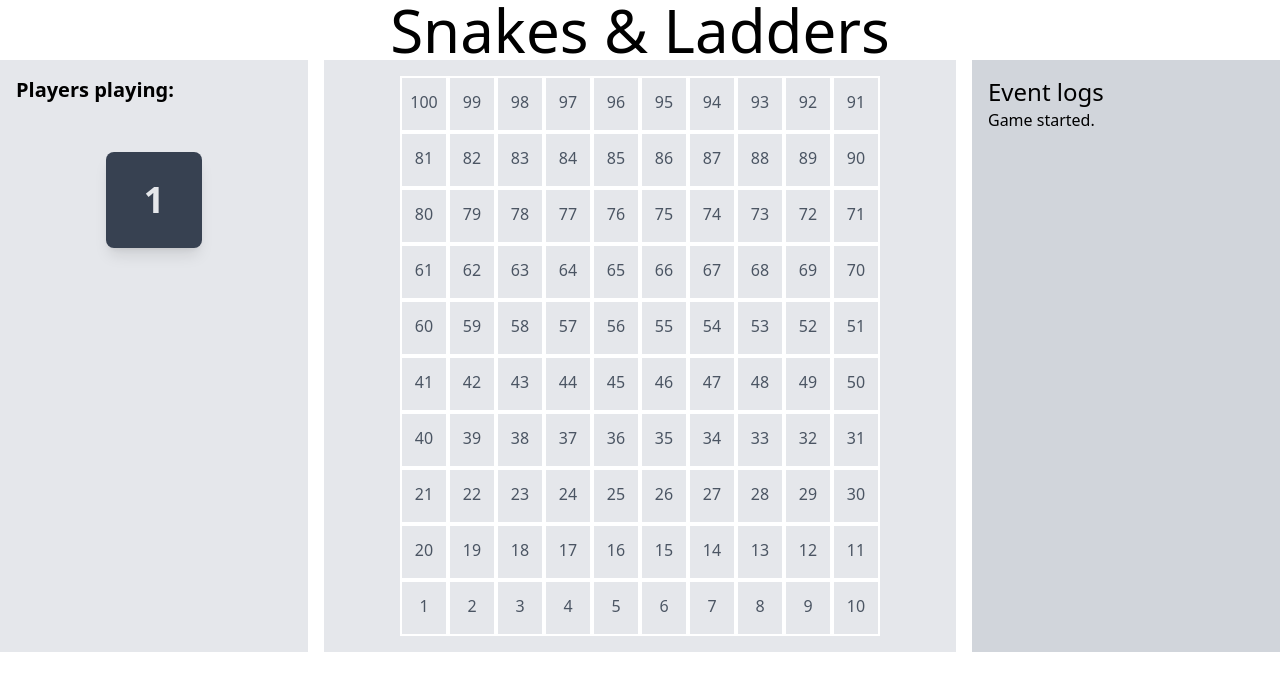
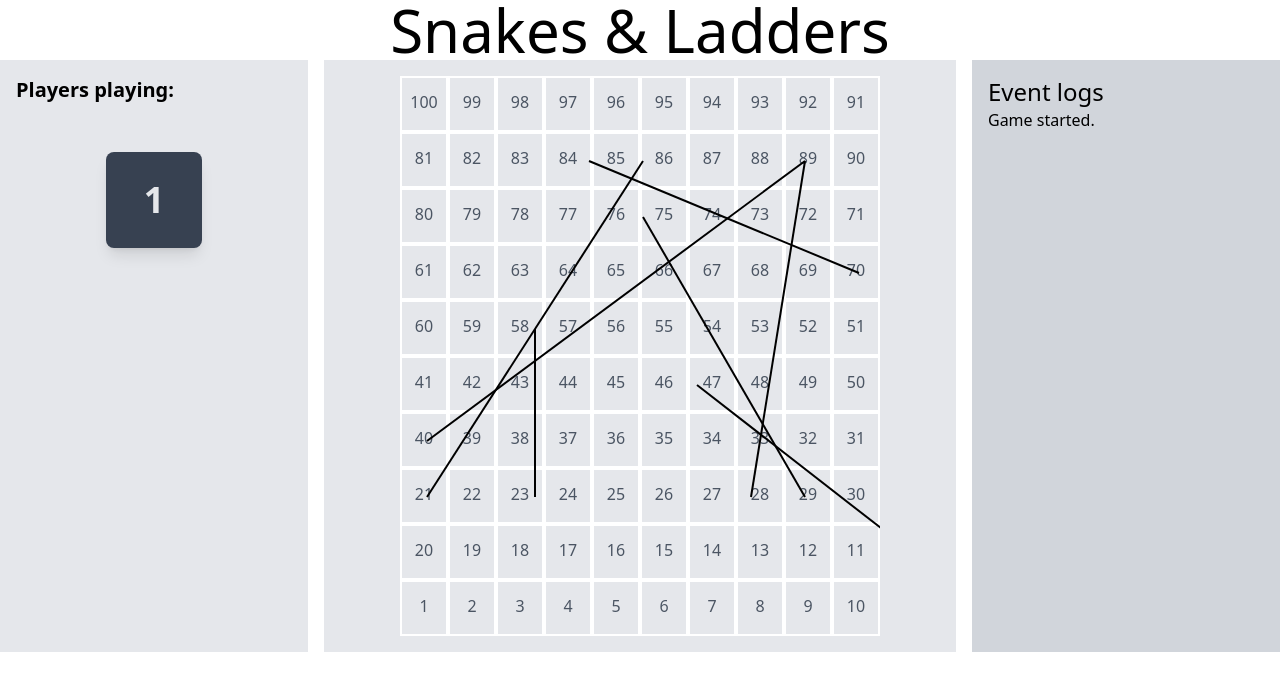
Before and after one commit to keepworks-ajay/snake-ladder, a Vue app: page / in a window 1280 px wide. Both pictures are taken after a click on the button "START GAME". Shown: the top 690 px of the page. Built offline with nearby package versions, Linux system fonts and the light colour scheme.

Commit message:
User story #2 completed

```diff
--- a/src/components/GamePlay.vue
+++ b/src/components/GamePlay.vue
@@ -1,6 +1,9 @@
 <script setup lang="ts">
 import { type Ref, ref } from 'vue'
 import { storeToRefs } from 'pinia'
+
+import { useGameStore } from '@/stores/game'
+import { useSnakeStore } from '@/stores/snake'
 
 import { generateCells } from '@/lib/helpers'
 import type { CellPoint } from '@/lib/types.ts'
@@ -8,11 +11,11 @@ import type { CellPoint } from '@/lib/types.ts'
 import Cell from '@/components/BoardCell.vue'
 import PlayerList from '@/components/PlayerList.vue'
 import Dice from '@/components/DiceBox.vue'
-import { useGameStore } from '@/stores/game'
 import PrimaryButton from '@/components/PrimaryButton.vue'
 
 const rows = generateCells()
 const { winnerPlayerIndex, logs } = storeToRefs(useGameStore())
+const { snakes } = storeToRefs(useSnakeStore())
 
 const cellDivPoints: Ref<CellPoint[]> = ref([])
 
@@ -70,6 +73,23 @@ function resetGame() {
               @ready="() => setDivPoint(cell, rowIndex, colIndex)"
             />
           </div>
+          <div v-if="cellDivPoints.length">
+            <svg
+              v-for="(snake, index) in snakes"
+              :key="index"
+              class="absolute top-0 left-0 w-[100%] h-[100%]"
+              :id="`mouthAt - ${snake.mouthAt} tailAt - ${snake.tailAt}`"
+            >
+              <line
+                :x1="cellDivPoints.find((div) => div.cell === snake.tailAt)?.point.x"
+                :y1="cellDivPoints.find((div) => div.cell === snake.tailAt)?.point.y"
+                :x2="cellDivPoints.find((div) => div.cell === snake.mouthAt)?.point.x"
+                :y2="cellDivPoints.find((div) => div.cell === snake.mouthAt)?.point.y"
+                stroke="black"
+                stroke-width="2"
+              />
+            </svg>
+          </div>
         </div>
       </div>
       <div class="col-span-3 bg-gray-300 p-4">
--- a/src/lib/types.ts
+++ b/src/lib/types.ts
@@ -17,3 +17,8 @@ export interface CellPoint {
 // text-red-500 text-blue-500 text-green-500 text-yellow-500
 // bg-red-500 bg-blue-500 bg-green-500 bg-yellow-500
 export const PlayerColorClasses = ['red', 'blue', 'green', 'yellow']
+
+export interface Snake {
+  tailAt: number
+  mouthAt: number
+}
--- a/src/stores/game.ts
+++ b/src/stores/game.ts
@@ -3,9 +3,11 @@ import { defineStore, storeToRefs } from 'pinia'
 
 import type { GameStatus } from '@/lib/types'
 
-import { usePlayerStore } from './player'
+import { usePlayerStore } from '@/stores/player'
+import { useSnakeStore } from '@/stores/snake'
+
 import type { Player } from '@/lib/types'
-import { getDiceNumber } from '@/lib/helpers'
+import { generateUniqueRanges, getDiceNumber } from '@/lib/helpers'
 
 export const useGameStore = defineStore('game', () => {
   const status: Ref<GameStatus> = ref('LOBBY')
@@ -15,9 +17,12 @@ export const useGameStore = defineStore('game', () => {
   const winnerPlayerIndex: Ref<number> = computed(() =>
     players.value.findIndex((player) => player.position === 100)
   )
+  const snakeCount = 7
 
   const { players } = storeToRefs(usePlayerStore())
   const { addPlayer, updatePlayer } = usePlayerStore()
+  const { snakes } = storeToRefs(useSnakeStore())
+  const { addSnake } = useSnakeStore()
 
   function changeGameStatus(gameStatus: GameStatus) {
     // update the game status
@@ -38,6 +43,17 @@ export const useGameStore = defineStore('game', () => {
   function move(playerIndex: number, position: number) {
     const player = players.value[playerIndex]
 
+    // check for snake bites
+    const existingSnakes = snakes.value.filter((snake) => snake.mouthAt === position)
+    if (existingSnakes.length) {
+      const movingTo = existingSnakes.sort((snake) => snake.tailAt - snake.tailAt)[0].tailAt
+      logs.value.push(
+        `Player ${playerIndex + 1} gets a snake bite. Taking back to position ${movingTo}`
+      )
+      move(playerIndex, movingTo)
+      return
+    }
+
     if (position > 100) {
       return
     }
@@ -54,12 +70,27 @@ export const useGameStore = defineStore('game', () => {
     }
   }
 
+  function generateSnakes(excepts: number[][] = []) {
+    const ranges = generateUniqueRanges(snakeCount, 15, excepts)
+    ranges.forEach((range) =>
+      addSnake({
+        tailAt: range[0],
+        mouthAt: range[1]
+      })
+    )
+
+    return ranges
+  }
+
   function initialize(players: Player[]) {
+    // add players
+    players.forEach((player) => addPlayer(player))
+
+    // generate snakes
+    generateSnakes()
+
     // change game status
     changeGameStatus('STARTED')
-
-    // add players
-    players.forEach((player) => addPlayer(player))
   }
 
   function rollDice() {
--- /dev/null
+++ b/src/stores/snake.ts
@@ -0,0 +1,17 @@
+import { ref, type Ref } from 'vue'
+import { defineStore } from 'pinia'
+import type { Snake } from '@/lib/types'
+
+export const useSnakeStore = defineStore('snake', () => {
+  const snakes: Ref<Snake[]> = ref([])
+
+  function addSnake(snake: Snake) {
+    snakes.value.push(snake)
+  }
+
+  return {
+    snakes,
+
+    addSnake
+  }
+})
```
